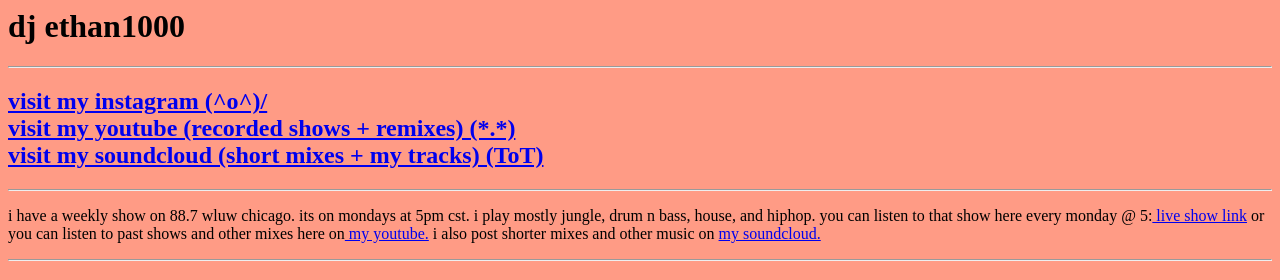
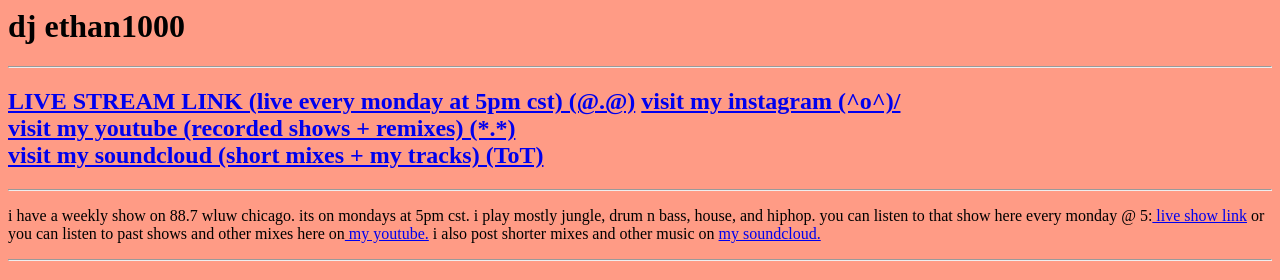
Before and after one commit to djethan/djethan.github.io, a plain HTML site: page index.html in a window 1280 px wide. Shown: the top 280 px of the page. Drawn offline with Linux system fonts and the light colour scheme.

Commit message:
Update index.html

```diff
--- a/index.html
+++ b/index.html
@@ -7,7 +7,8 @@
 	<body>
 		<h1>dj ethan1000</h1>
 		<hr>
-		<h2><a href="https://www.instagram.com/linuxvibes/">visit my instagram (^o^)/</a>
+		<h2><a href="https://www.radiorethink.com/tuner/index.cfm?stationCode=wluw&stream=hi&launchedFrom=secureStreamRedirect">LIVE STREAM LINK (live every monday at 5pm cst) (@.@)</a>
+		<a href="https://www.instagram.com/linuxvibes/">visit my instagram (^o^)/</a>
 		<br>
 		<a href="https://www.youtube.com/channel/UCXcy-prdMfnikJY0pupYE8Q">visit my youtube (recorded shows + remixes) (*.*)</a>
         <br>
```
